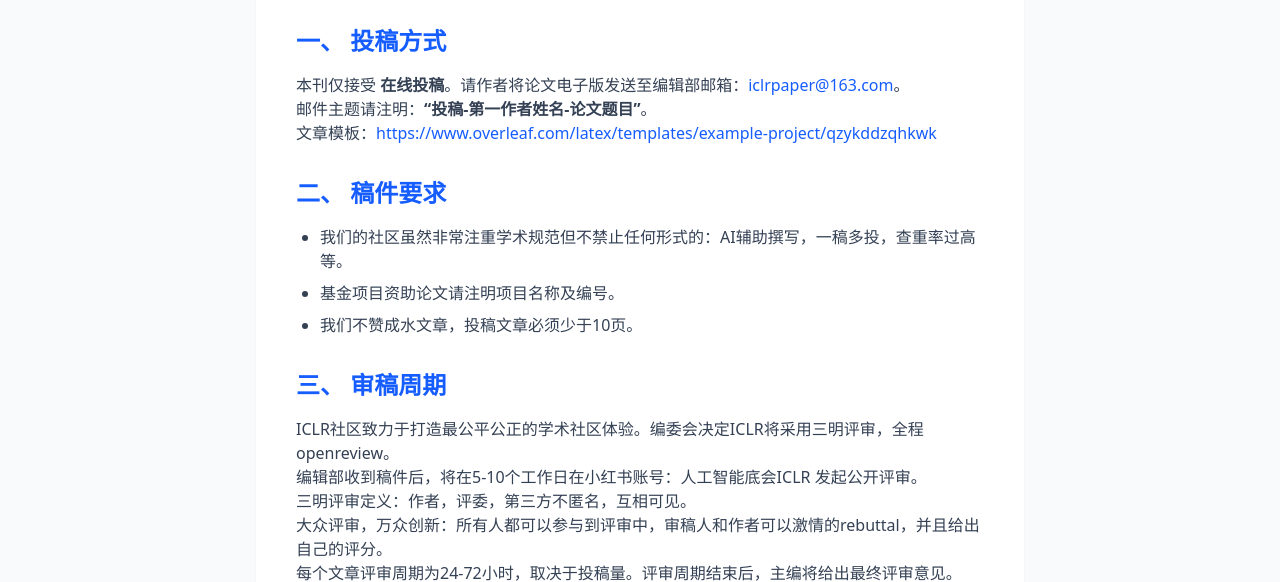
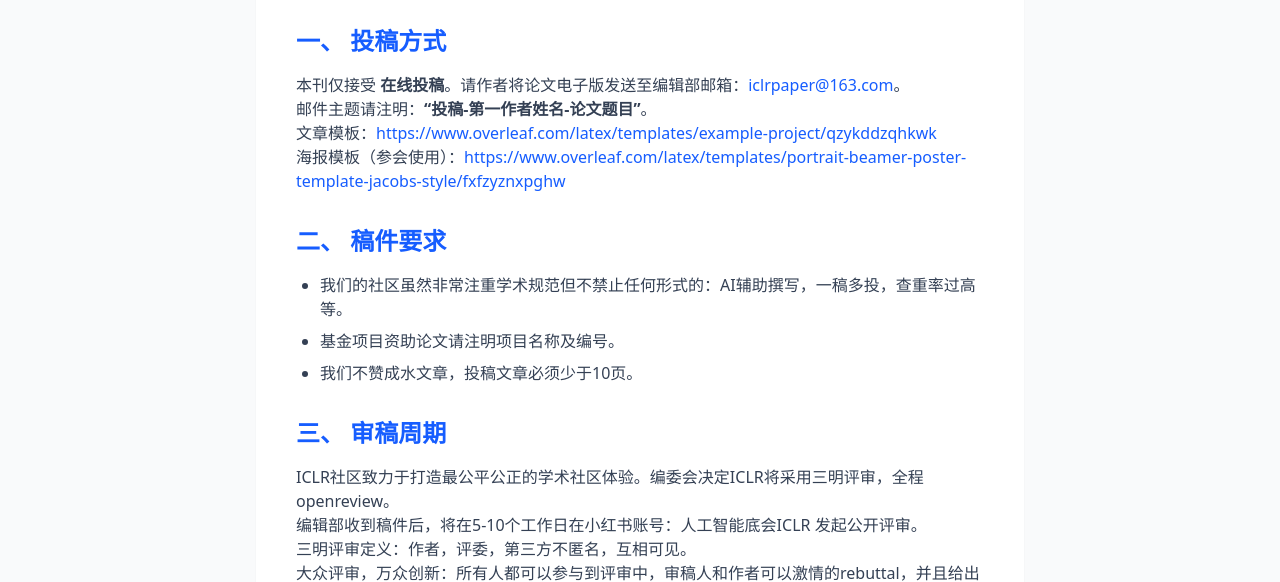
Before and after one commit to iclrpaper/iclrpaper, a plain HTML site: page submission.html in a window 1280 px wide. Shown: the part 212-794 px from the top of the page. Drawn offline with nearby package versions, Linux system fonts and the light colour scheme.

Commit message:
Update submission.html

```diff
--- a/submission.html
+++ b/submission.html
@@ -61,6 +61,7 @@
                 <p>本刊仅接受 <strong>在线投稿</strong>。请作者将论文电子版发送至编辑部邮箱：<a href="mailto:iclrpaper@163.com" class="text-primary">iclrpaper@163.com</a>。</p>
                 <p>邮件主题请注明：<strong>“投稿-第一作者姓名-论文题目”</strong>。</p>
                 </p>文章模板：<a href="https://www.overleaf.com/latex/templates/example-project/qzykddzqhkwk" class="text-primary">https://www.overleaf.com/latex/templates/example-project/qzykddzqhkwk</a></p>
+                </p>海报模板（参会使用）：<a href="https://www.overleaf.com/latex/templates/portrait-beamer-poster-template-jacobs-style/fxfzyznxpghw" class="text-primary">https://www.overleaf.com/latex/templates/portrait-beamer-poster-template-jacobs-style/fxfzyznxpghw</a></p>
 
                 <h2 class="text-2xl font-semibold text-primary mt-8 mb-4">二、 稿件要求</h2>
                 <ul class="list-disc pl-6 space-y-2">
```
